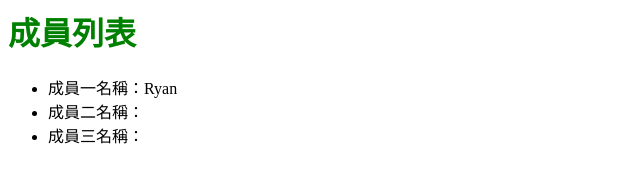
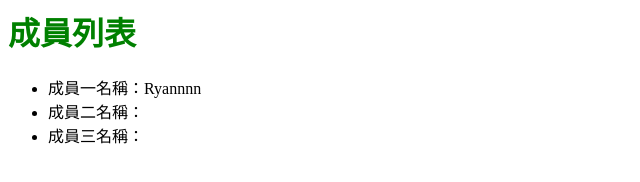
Before and after one commit to forest079-star/gitTest1007, a plain HTML site: page index.html in a window 1280 px wide. Shown: the full height of the page, 0-640 px from the left. Drawn offline with Linux system fonts and the light colour scheme.

Commit message:
修改成員一名字

```diff
--- a/index.html
+++ b/index.html
@@ -10,7 +10,7 @@
 <body>
   <h1>成員列表</h1>
   <ul>
-    <li>成員一名稱：Ryan</li>
+    <li>成員一名稱：Ryannnn</li>
     <li>成員二名稱：</li>
     <li>成員三名稱：</li>
   </ul>
```
